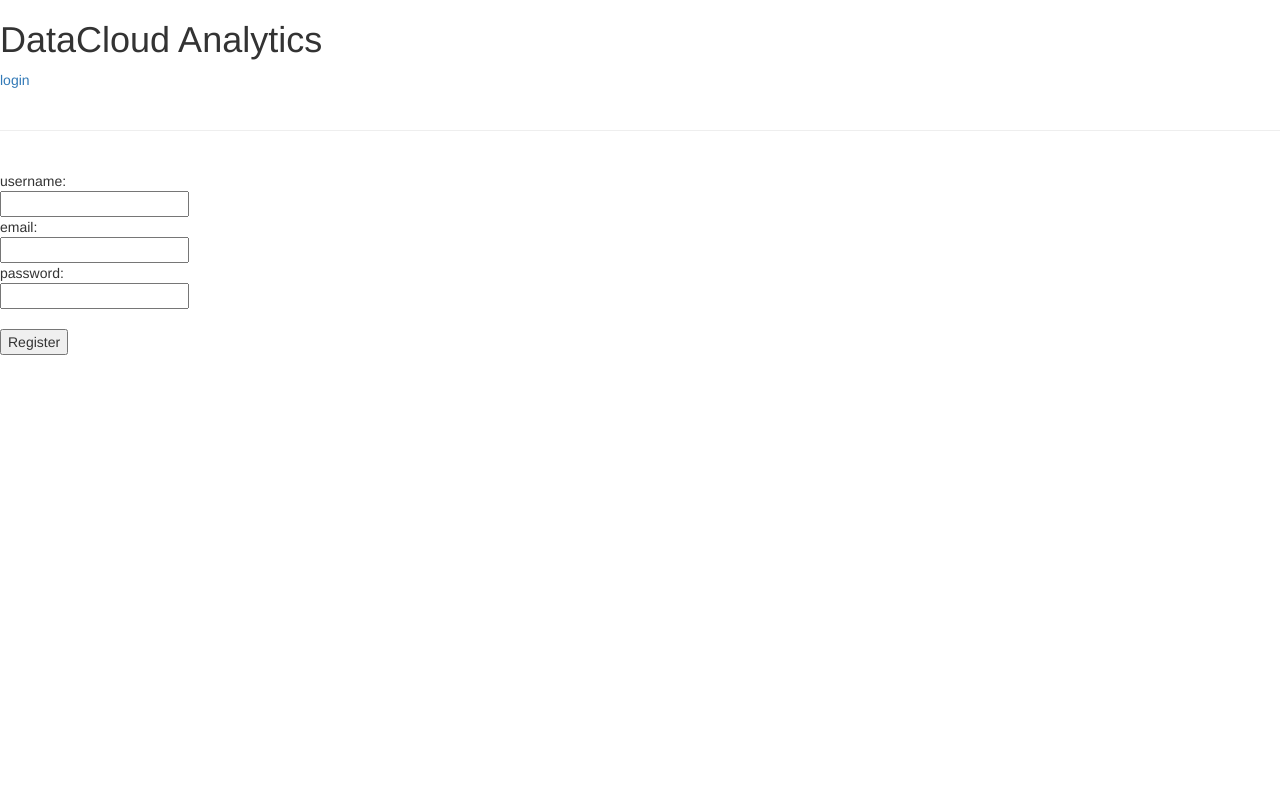
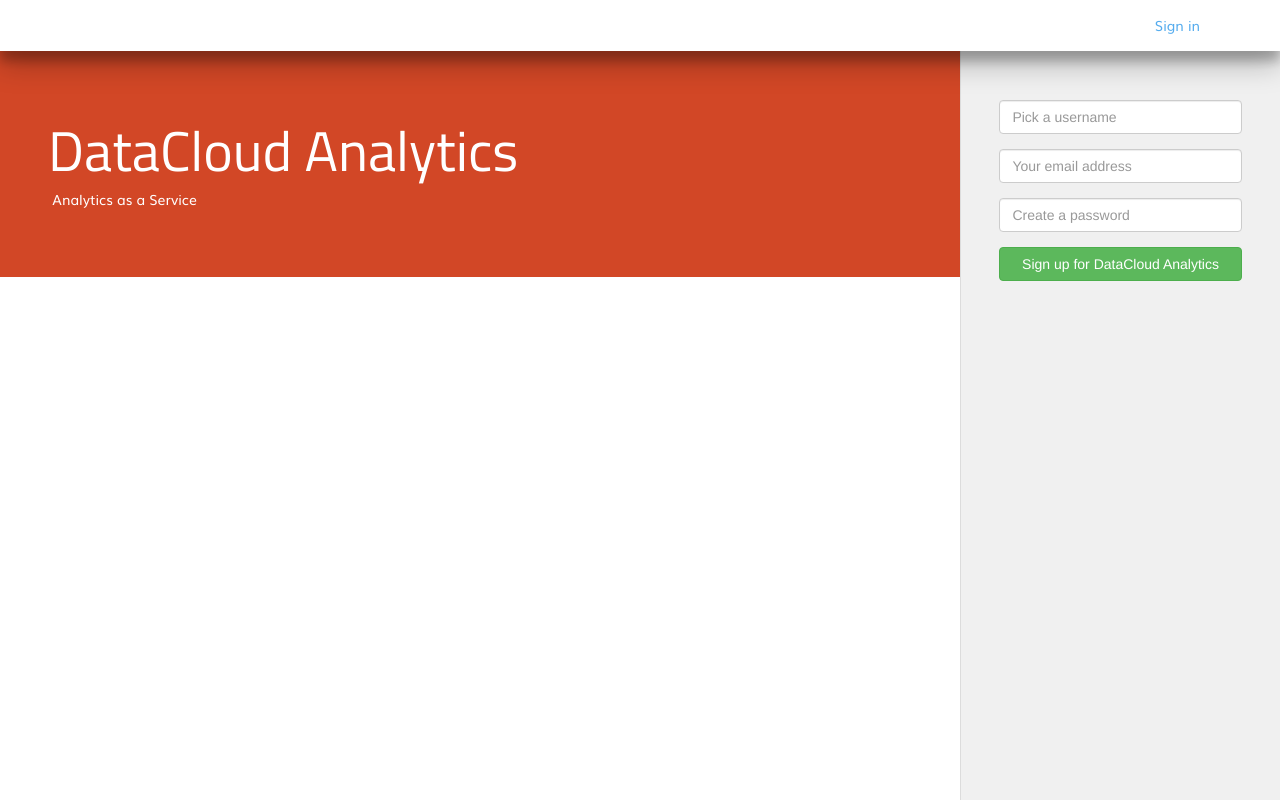
Before and after one commit to Pranshu258/DataCloud_Analytics, a Django app: page / in a window 1280 px wide. Run offline with Django 3.2, Linux system fonts and the light colour scheme; some libraries are stand-ins or nearby versions; some web fonts are replaced.

Commit message:
designed the landing page

```diff
--- /dev/null
+++ b/datacloud/datacloud/static/static_dirs/fonts/font.css
@@ -0,0 +1,36 @@
+@font-face {
+	font-family: 'TitilliumWebRegular';
+	src: url('./TitilliumWebRegular.eot');
+	src: local('TitilliumWebRegular'), url('./TitilliumWebRegular.woff') format('woff'), url('./TitilliumWebRegular.ttf') format('truetype');
+}
+@font-face {
+	font-family: 'Oswald';
+	src: local('Oswald'), url('./Oswald-Light.ttf') format('truetype');
+}
+@font-face {
+	font-family: 'Muli';
+	src: url('Muli.ttf');
+}
+@font-face {
+	font-family: 'Josefin Sans';
+	src: url('JosefinSans.ttf');
+}
+@font-face {
+	font-family: 'Calligraffitti';
+	src: url('Calligraffiti.ttf');
+}
+.oswald {
+	font-family: 'Oswald', sans-serif;
+}
+.titillium {
+	font-family: 'TitilliumWebRegular' !important;
+}
+.muli {
+	font-family: 'Muli', sans-serif;
+}
+.josephin {
+	font-family: 'Josefin Sans', sans-serif;
+}
+.calligraffitti {
+	font-family: 'Calligraffitti', cursive;
+}
--- a/datacloud/datacloud/static/static_dirs/stylesheets/index.css
+++ b/datacloud/datacloud/static/static_dirs/stylesheets/index.css
@@ -0,0 +1,17 @@
+#intropane {
+    padding-left: 5%;
+    padding-right: 5%;
+    background-color: rgb(210,71,38);
+    color: #fff;
+}
+
+#contentpane {
+    padding: 5%;
+}
+
+#registerpane {
+    padding-left: 3%;
+    padding-right: 3%;
+    height: 100vh;
+    background-color: rgb(240,240,240)
+}
--- /dev/null
+++ b/datacloud/datacloud/static/static_dirs/stylesheets/main.css
@@ -0,0 +1,76 @@
+/*Navigation Bar styles/////////////////////////////////////////////////////////////////////////*/
+body {
+  overflow-x: hidden;
+}
+
+#nav {
+  background-color: #fff;
+  padding: 15px;
+  position: fixed;
+  right: 0;
+  left: 0;
+  top: 0;
+  min-height: 0;
+  z-index: 2000;
+    -webkit-transition: color 0.5s;
+    transition: 0.5s;
+   box-shadow: 0 14px 28px rgba(0,0,0,0.25), 0 10px 10px rgba(0,0,0,0.22);
+}
+#nav a {
+  vertical-align: center;
+  text-align: center;
+  color: rgb(85,172,238);
+}
+#nav a:hover {
+  color: rgba(0,7,13, 0.9);
+}
+#nav ul {
+    list-style-type: none;
+    margin: 0;
+}
+#nav li {
+    display: inline;
+    padding: 10px;
+    -webkit-transition: color 0.5s;
+    transition: 0.5s;
+}
+/*//////////////////////////////////////////////////////////////////////////////////////////////*/
+
+/*General row styles*/
+.row,
+.row-fluid {
+  margin-right: 0px;
+  margin-left: 0px;
+}
+#br1 {
+  background-color: rgb(220,220,220);
+  font-size: 1px;
+}
+
+/*Custom Font Sizes*/
+.big {
+  font-size: 400%;
+}
+.small {
+  font-size: 10px;
+}
+
+/*Custom Border Styles*/
+.border-left {
+  border-left: solid;
+  border-radius: 0px;
+  border-width: 1px;
+  border-color: rgb(220,220,220);
+}
+.border-right {
+  border-right: solid;
+  border-radius: 0px;
+  border-width: 1px;
+  border-color: rgb(220,220,220);
+}
+.border {
+  border: solid;
+  border-radius: 0px;
+  border-width: 1px;
+  border-color: rgb(220,220,220);
+}
--- a/datacloud/datacloud/templates/datacloud/index.html
+++ b/datacloud/datacloud/templates/datacloud/index.html
@@ -1,20 +1,59 @@
 {% load static %}
-<link rel="stylesheet" href="{% static 'bootstrap/css/bootstrap.min.css' %}">
-<link rel="stylesheet" type="text/css" href="{% static 'stylesheets/index.css' %}">
-<script src="{% static 'bootstrap/js/bootstrap.min.js' %}" ></script>
+<!DOCTYPE html>
+<html lang="en">
+    <head>
+        <link rel="stylesheet" href="{% static 'bootstrap/css/bootstrap.min.css' %}">
+        <link rel="stylesheet" type="text/css" href="{% static 'stylesheets/main.css' %}">
+        <link rel="stylesheet" type="text/css" href="{% static 'stylesheets/index.css' %}">
+        <link rel="stylesheet" type="text/css" href="{% static 'fonts/font.css' %}">
+	</head>
+	<body>
+		<!--Navigation Bar Header Begins-->
+		<header class="row-fluid" id="nav">
+			<div class="container">
+				<div class="row">
+					<ul class="pull-right" id="main_menu">
+                        <li class="muli"><a href="login/">Sign in</a></li>
+					</ul>
+				</div>
+			</div>
+		</header>
+		<!--Navigation Bar Header Ends-->
 
-<h1>DataCloud Analytics</h1>
 
-<a href="login/">login</a>
-<br><br><hr><br>
+        <div class="row-fluid">
+            <div class="col-sm-9" style="padding:0">
+                <div class="row-fluid" id="intropane">
+                    <br><br><br><br><br>
+                    <h1 class="titillium big" >DataCloud Analytics</h1>
+                    <h5 class="muli" style="margin-left:0.5%">Analytics as a Service</h5>
+                    <br><br><br>
+                </div>
+                <div class="row-fluid" id="contentpane">
 
-<form action="" method="POST">
-  {% csrf_token %}
-  username:<br>
-  <input type="text" name="username" value=""><br>
-  email:<br>
-  <input type="email" name="email" value=""><br>
-  password:<br>
-  <input type="password" name="password" value=""><br><br>
-  <input type="submit" value="Register">
-</form>
+                </div>
+            </div>
+            <div class="col-sm-3 border-left" id="registerpane">
+                <br><br><br><br><br>
+                <form action="" method="POST">
+                    {% csrf_token %}
+                    <div class="form-group">
+                        <input type="text" class="form-control" name="username" value="" placeholder="Pick a username">
+                    </div>
+                    <div class="form-group">
+                        <input type="email" class="form-control" name="email" value="" placeholder="Your email address">
+                    </div>
+                    <div class="form-group">
+                        <input type="password" class="form-control" name="password" value="" placeholder="Create a password">
+                    </div>
+                    <input class="btn btn-block btn-success" type="submit" value="Sign up for DataCloud Analytics"></input>
+                </form>
+                <br><br><br><br><br>
+            </div>
+        </div>
+
+        <!--<a href="login/">login</a>-->
+
+        <script src="{% static 'bootstrap/js/bootstrap.min.js' %}" ></script>
+	</body>
+</html>
```
Also changed, not shown: datacloud/datacloud/static/static_dirs/fonts/Calligraffiti.ttf (added), datacloud/datacloud/static/static_dirs/fonts/JosefinSans.ttf (added), datacloud/datacloud/static/static_dirs/fonts/Muli.ttf (added), datacloud/datacloud/static/static_dirs/fonts/Oswald-Light.ttf (added), datacloud/datacloud/static/static_dirs/fonts/TitilliumWebRegular.ttf (added), datacloud/db.sqlite3.
